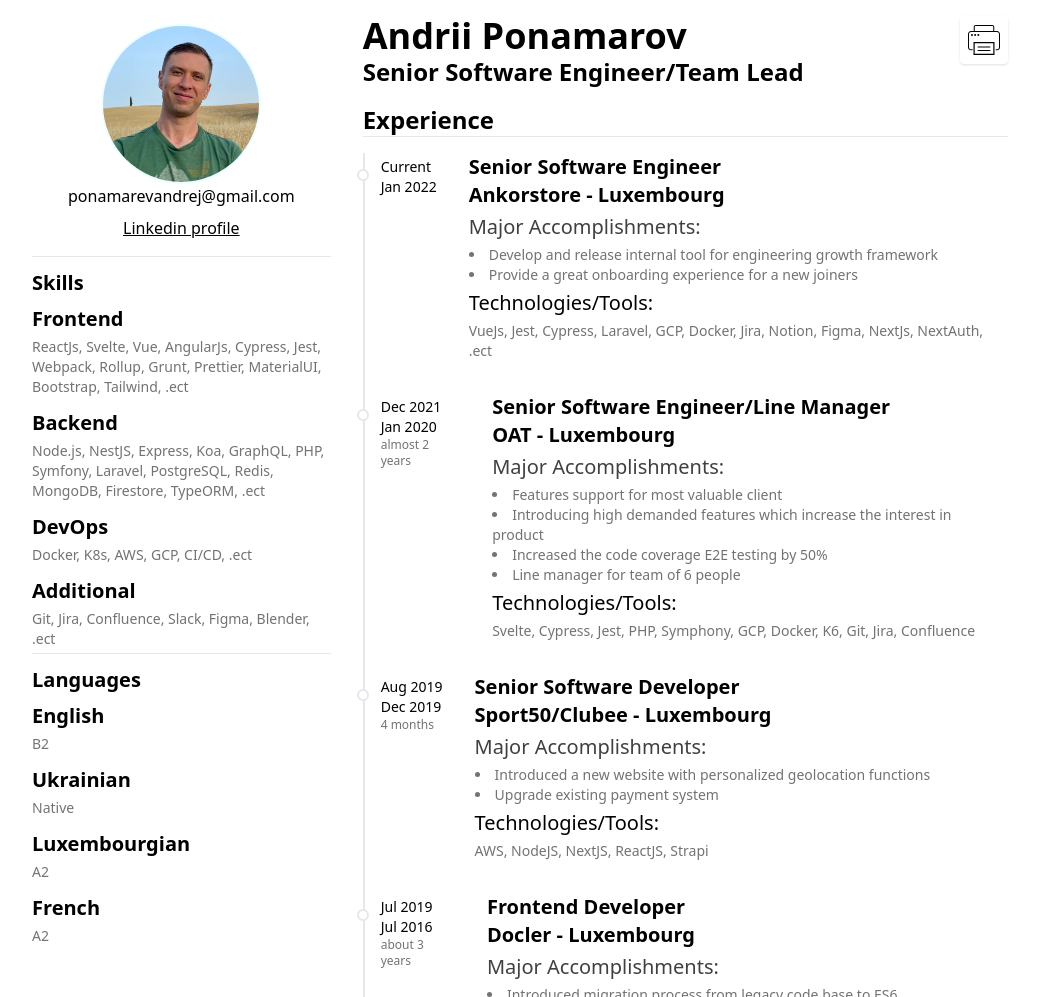
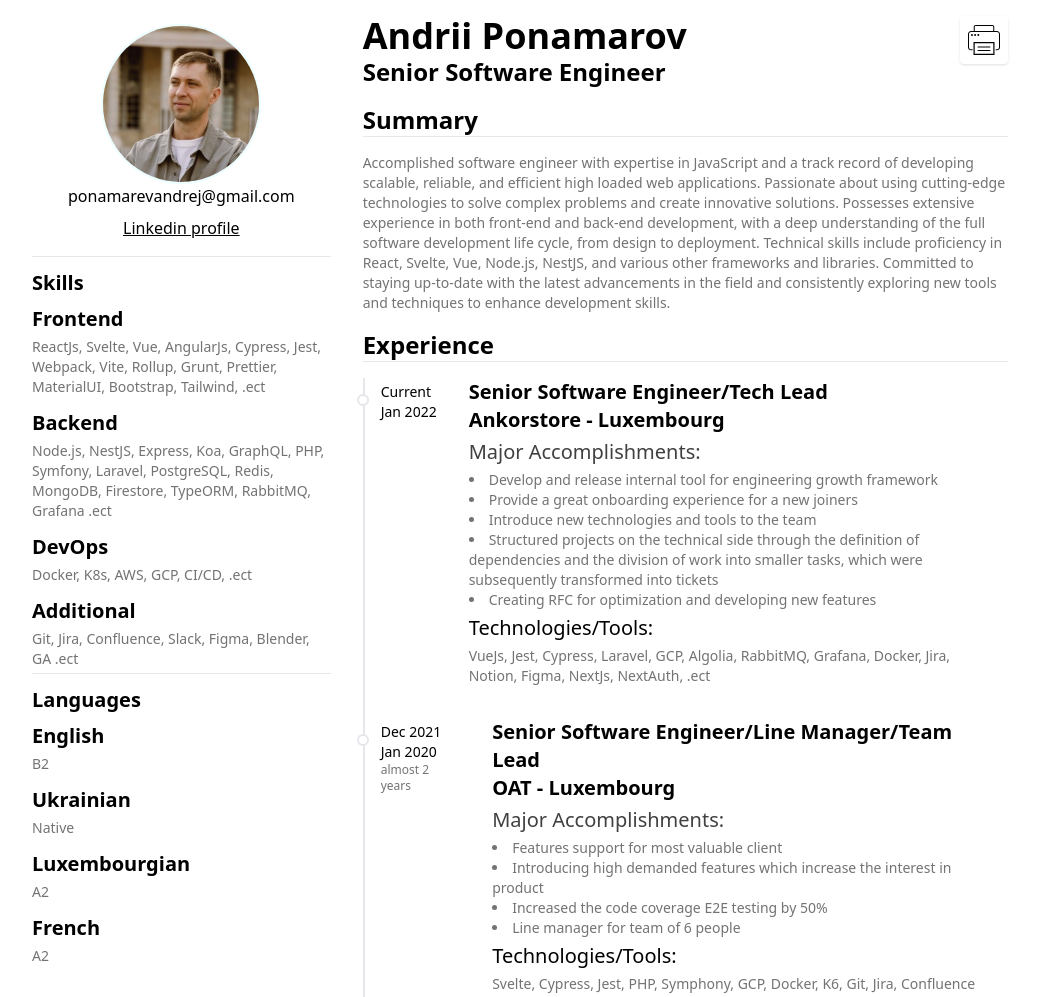
Before and after one commit to dresha-dev/cv, a Gatsby site: page / in a window 1280 px wide. Shown: the top 997 px of the page, without its empty margins (128-1166 px from the left). Built offline with nearby package versions, Linux system fonts and the light colour scheme; Gatsby itself is replaced by a stand-in of ours.

Commit message:
feat: Update CV

```diff
--- a/src/components/History.tsx
+++ b/src/components/History.tsx
@@ -4,20 +4,23 @@
 const items = [
   {
     startDate: "2022-01-07",
-    title: "Senior Software Engineer",
+    title: "Senior Software Engineer/Tech Lead",
     company: "Ankorstore",
     location: "Luxembourg",
     accomplishments: [
       "Develop and release internal tool for engineering growth framework",
       "Provide a great onboarding experience for a new joiners",
+      "Introduce new technologies and tools to the team",
+      "Structured projects on the technical side through the definition of dependencies and the division of work into smaller tasks, which were subsequently transformed into tickets",
+      "Creating RFC for optimization and developing new features",
     ],
     technologies:
-      "VueJs, Jest, Cypress, Laravel, GCP, Docker, Jira, Notion, Figma, NextJs, NextAuth, .ect",
+      "VueJs, Jest, Cypress, Laravel, GCP, Algolia, RabbitMQ, Grafana, Docker, Jira, Notion, Figma, NextJs, NextAuth, .ect",
   },
   {
     startDate: "2020-01-01",
     endDate: "2021-12-01",
-    title: "Senior Software Engineer/Line Manager",
+    title: "Senior Software Engineer/Line Manager/Team Lead",
     company: "OAT",
     location: "Luxembourg",
     accomplishments: [
--- a/src/components/PrintButton.tsx
+++ b/src/components/PrintButton.tsx
@@ -5,9 +5,7 @@ const Button = () => (
   <button
     title="Save as PDF or Print"
     className="ml-2 w-12 px-2 py-2 shadow rounded print:hidden md:absolute right-0 top-0"
-    onClick={() => {
-      window.print();
-    }}
+    onClick={window.print}
   >
     <PrintIcon />
   </button>
--- a/src/components/Profile.tsx
+++ b/src/components/Profile.tsx
@@ -1,5 +1,5 @@
 import React from "react";
-import avatar from "../images/avatar.jpg";
+import avatar from "../images/avatar-1.jpg";
 
 const email = "ponamarevandrej@gmail.com";
 const linkedin = "https://www.linkedin.com/in/andrii-ponamarov-7b413484/";
@@ -11,6 +11,7 @@ const Profile = () => (
       className="object-cover w-40 h-40 rounded-full border-2 border-cyan-50"
       alt="Andrii Ponamarov"
     />
+    <h1 className="hidden print:block">Andrii Ponamarov</h1>
     <a href={`mailto:${email}`}>{email}</a>
     <a target="_blank" href={linkedin} className="print:hidden underline mt-2">
       Linkedin profile
--- a/src/components/SideList.tsx
+++ b/src/components/SideList.tsx
@@ -15,7 +15,7 @@ const SideList: React.FC<IProps> = ({ items, title }) => (
     <h3>{title}</h3>
     {items.map((item) => (
       <div key={item.name} className="mt-2">
-        <h3>{item.name}</h3>
+        <h3 className="print:text-sm">{item.name}</h3>
         <p className="text-sm text-neutral-500 py-1">{item.description}</p>
       </div>
     ))}
--- a/src/components/Skills.tsx
+++ b/src/components/Skills.tsx
@@ -5,12 +5,12 @@ const skills = [
   {
     name: "Frontend",
     description:
-      "ReactJs, Svelte, Vue, AngularJs, Cypress, Jest, Webpack, Rollup, Grunt, Prettier, MaterialUI, Bootstrap, Tailwind, .ect",
+      "ReactJs, Svelte, Vue, AngularJs, Cypress, Jest, Webpack, Vite, Rollup, Grunt, Prettier, MaterialUI, Bootstrap, Tailwind, .ect",
   },
   {
     name: "Backend",
     description:
-      "Node.js, NestJS, Express, Koa, GraphQL, PHP, Symfony, Laravel, PostgreSQL, Redis, MongoDB, Firestore, TypeORM, .ect",
+      "Node.js, NestJS, Express, Koa, GraphQL, PHP, Symfony, Laravel, PostgreSQL, Redis, MongoDB, Firestore, TypeORM, RabbitMQ, Grafana .ect",
   },
   {
     name: "DevOps",
@@ -18,7 +18,7 @@ const skills = [
   },
   {
     name: "Additional",
-    description: "Git, Jira, Confluence, Slack, Figma, Blender, .ect",
+    description: "Git, Jira, Confluence, Slack, Figma, Blender, GA .ect",
   },
 ];
 
--- /dev/null
+++ b/src/components/Summary.tsx
@@ -0,0 +1,22 @@
+import React from "react";
+
+const Summary = () => (
+  <section className="my-4 print:my-2 flex flex-col break-inside-avoid-page">
+    <h2 className="mb-4 border-b print:text-sm print:md-2">Summary</h2>
+    <p className="text-neutral-500">
+      Accomplished software engineer with expertise in JavaScript and a track
+      record of developing scalable, reliable, and efficient high loaded web
+      applications. Passionate about using cutting-edge technologies to solve
+      complex problems and create innovative solutions. Possesses extensive
+      experience in both front-end and back-end development, with a deep
+      understanding of the full software development life cycle, from design to
+      deployment. Technical skills include proficiency in React, Svelte, Vue,
+      Node.js, NestJS, and various other frameworks and libraries. Committed to
+      staying up-to-date with the latest advancements in the field and
+      consistently exploring new tools and techniques to enhance development
+      skills.
+    </p>
+  </section>
+);
+
+export default Summary;
--- a/src/components/Title.tsx
+++ b/src/components/Title.tsx
@@ -5,11 +5,13 @@ interface IProps {
   className?: string;
 }
 const Title: React.FC<IProps> = ({ className = "" }) => (
-  <section className={`flex flex-col relative ${className}`}>
-    <PrintButton />
-    <h1>Andrii Ponamarov</h1>
-    <h2>Senior Software Engineer/Team Lead</h2>
-  </section>
+  <>
+    <section className={`flex flex-col relative ${className} print:hidden`}>
+      <PrintButton />
+      <h1>Andrii Ponamarov</h1>
+      <h2>Senior Software Engineer</h2>
+    </section>
+  </>
 );
 
 export default Title;
--- a/src/pages/index.tsx
+++ b/src/pages/index.tsx
@@ -7,6 +7,7 @@ import Skills from "../components/Skills";
 import Languages from "../components/Languages";
 import Education from "../components/Education";
 import { Helmet } from "react-helmet";
+import Summary from "../components/Summary";
 
 const IndexPage = () => (
   <main className="max-w-screen-lg mx-auto min-w-min print:overflow-visible p-4">
@@ -33,6 +34,7 @@ const IndexPage = () => (
       <Languages />
     </div>
     <div className="pl-4 inline-block md:w-2/3 print:w-2/3">
+      <Summary />
       <History />
       <Education />
     </div>
```
Also changed, not shown: README.md, src/images/avatar-1.jpg (added), 2 other files.
